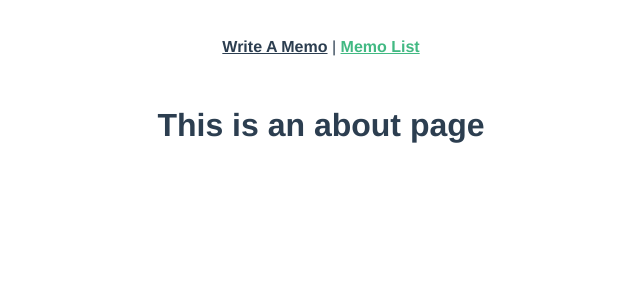
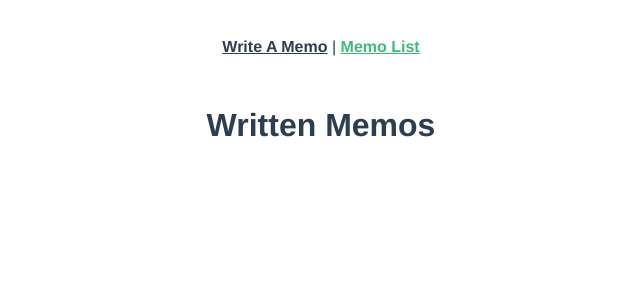
Before and after one commit to kuman514/vue-cli-practice, a Vue app: page /memolist in a window 1280 px wide. Shown: the top 300 px of the page, without its empty margins (319-959 px from the left). Built offline with nearby package versions, Linux system fonts and the light colour scheme.

Commit message:
MemoList shows MemoListItems

```diff
--- a/src/views/MemoList.vue
+++ b/src/views/MemoList.vue
@@ -1,5 +1,18 @@
 <template>
-  <div class="about">
-    <h1>This is an about page</h1>
+  <div class="memolist">
+    <h1>Written Memos</h1>
+    <MemoListItems/>
   </div>
 </template>
+
+<script>
+// @ is an alias to /src
+import MemoListItems from '@/components/MemoListItems.vue'
+
+export default {
+  name: 'MemoList',
+  components: {
+    MemoListItems
+  }
+}
+</script>
```
